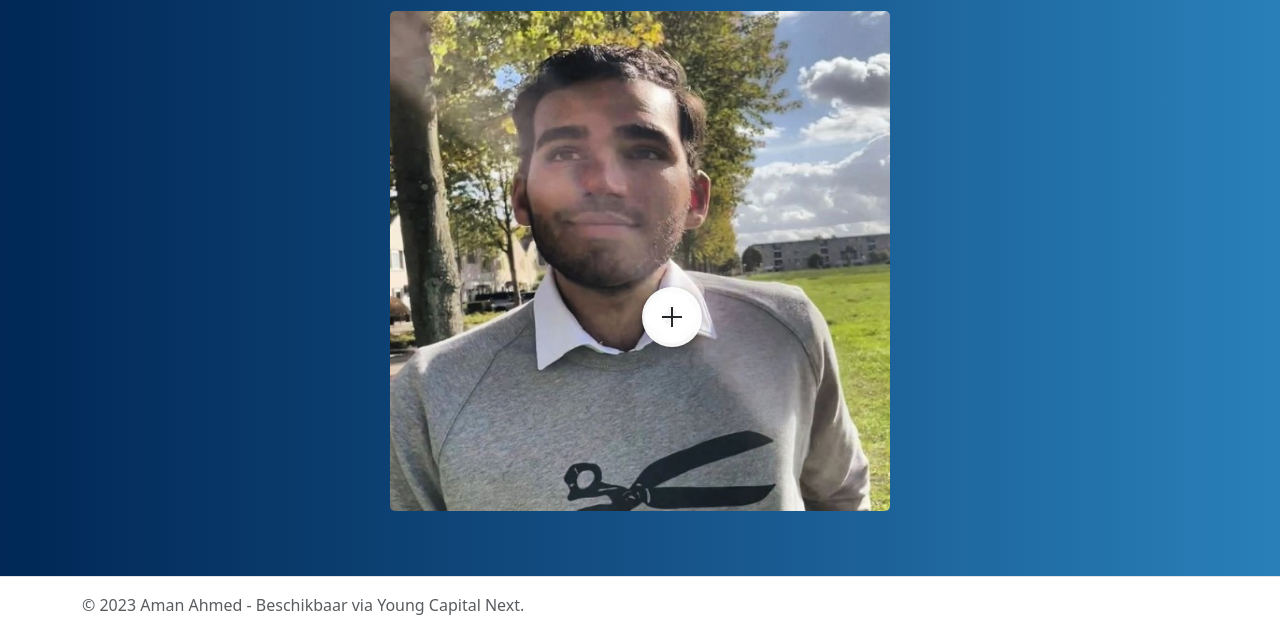
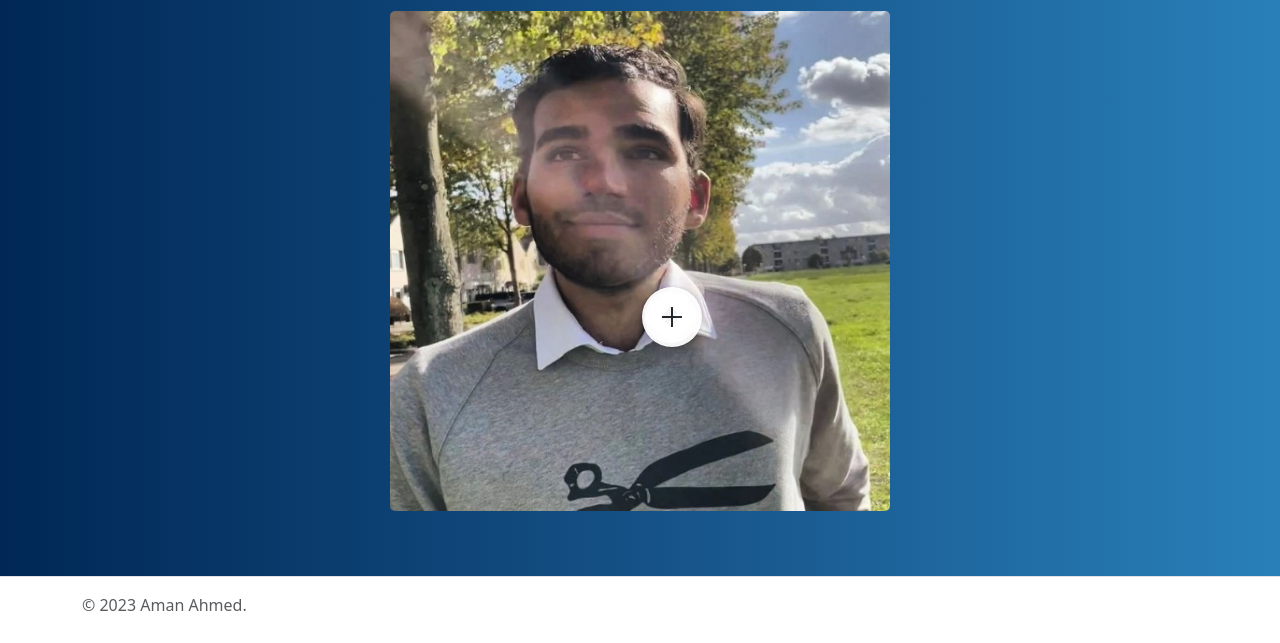
Before and after one commit to Aman07a/aman07a.github.io, a plain HTML site: page index.html in a window 1280 px wide. Shown: the part 157-800 px from the top of the page. Drawn offline with nearby package versions, Linux system fonts and the light colour scheme.

Commit message:
Updated Pages

```diff
--- a/index.html
+++ b/index.html
@@ -176,7 +176,7 @@
 
     <footer class="border-top footer text-muted">
       <div class="container mt-3">
-        &copy; 2023 Aman Ahmed - Beschikbaar via Young Capital Next.
+        &copy; 2023 Aman Ahmed.
       </div>
     </footer>
 
```
Also changed, not shown: src/courses.html (+1 -1 lines), src/educations.html (+1 -1 lines), src/hobbies.html (+1 -1 lines), src/internship.html (+1 -1 lines), src/introduction.html (+1 -1 lines), src/motivation.html (+1 -1 lines), src/skills.html (+1 -1 lines), src/work.html (+1 -1 lines).
